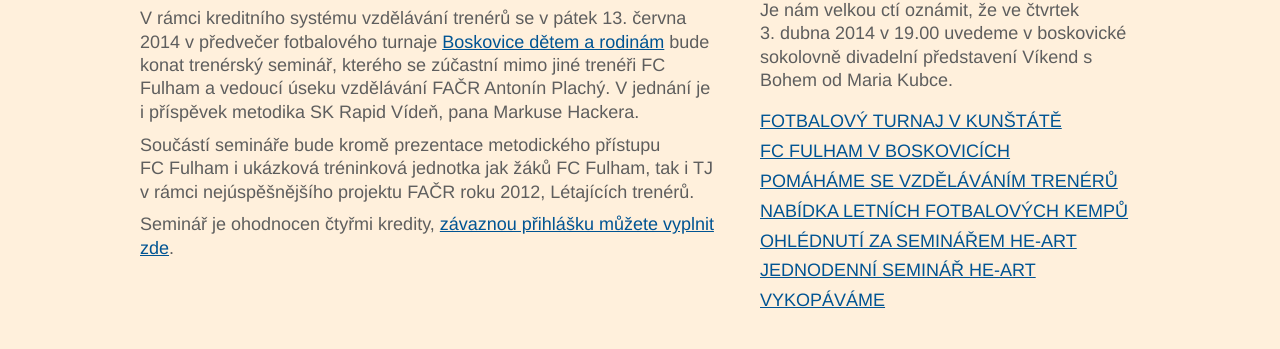
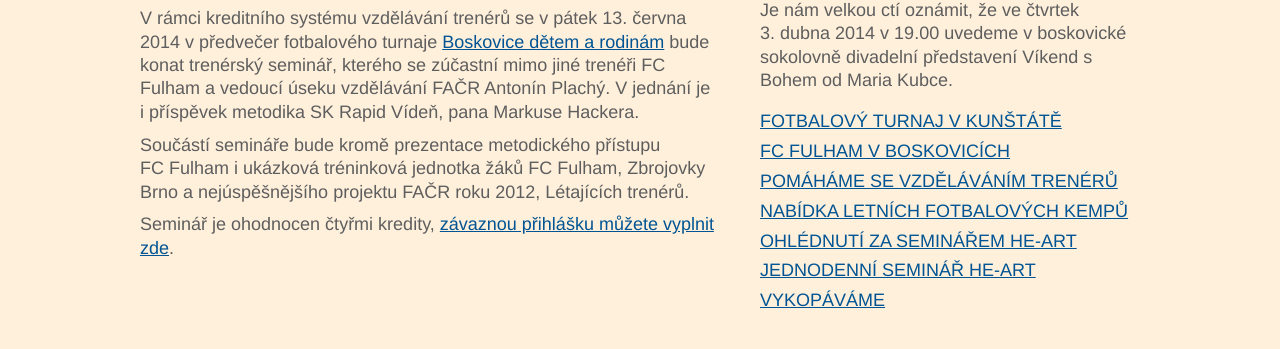
Before and after one commit to zoul/zijeme-hrou, a Jekyll site: the page built from _posts/2014-3-3-trenersky-seminar-s-fc-fulham.md, in a window 1280 px wide. Shown: the part 261-610 px from the top of the page. Built offline with Jekyll 4.4.1, drawn with Linux system fonts in a browser that asks for light colours.

Commit message:
Oprava textů o trenérském semináři.

```diff
--- a/_posts/2014-3-3-trenersky-seminar-s-fc-fulham.md
+++ b/_posts/2014-3-3-trenersky-seminar-s-fc-fulham.md
@@ -5,7 +5,7 @@
 
 V rámci kreditního systému vzdělávání trenérů se v pátek 13. června 2014 v předvečer fotbalového turnaje [Boskovice dětem a rodinám][turnaj] bude konat trenérský seminář, kterého se zúčastní mimo jiné trenéři FC Fulham a vedoucí úseku vzdělávání FAČR Antonín Plachý. V jednání je i příspěvek metodika SK Rapid Vídeň, pana Markuse Hackera.
 
-Součástí semináře bude kromě prezentace metodického přístupu FC Fulham i ukázková tréninková jednotka jak žáků FC Fulham, tak i TJ v rámci nejúspěšnějšího projektu FAČR roku 2012, Létajících trenérů.
+Součástí semináře bude kromě prezentace metodického přístupu FC Fulham i ukázková tréninková jednotka žáků FC Fulham, Zbrojovky Brno a nejúspěšnějšího projektu FAČR roku 2012, Létajících trenérů.
 
 Seminář je ohodnocen čtyřmi kredity, [závaznou přihlášku můžete vyplnit zde][prihlaska].
 
```
